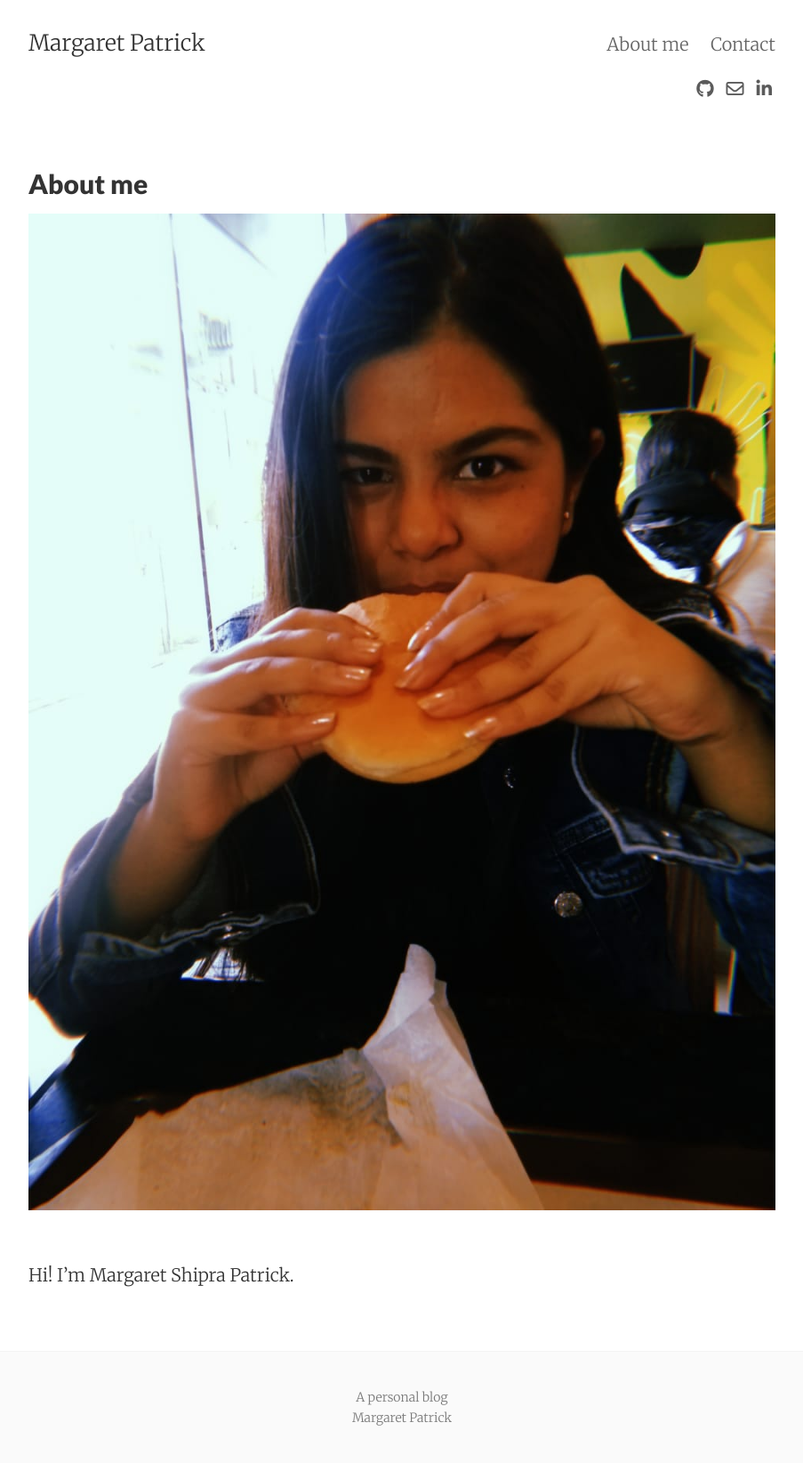
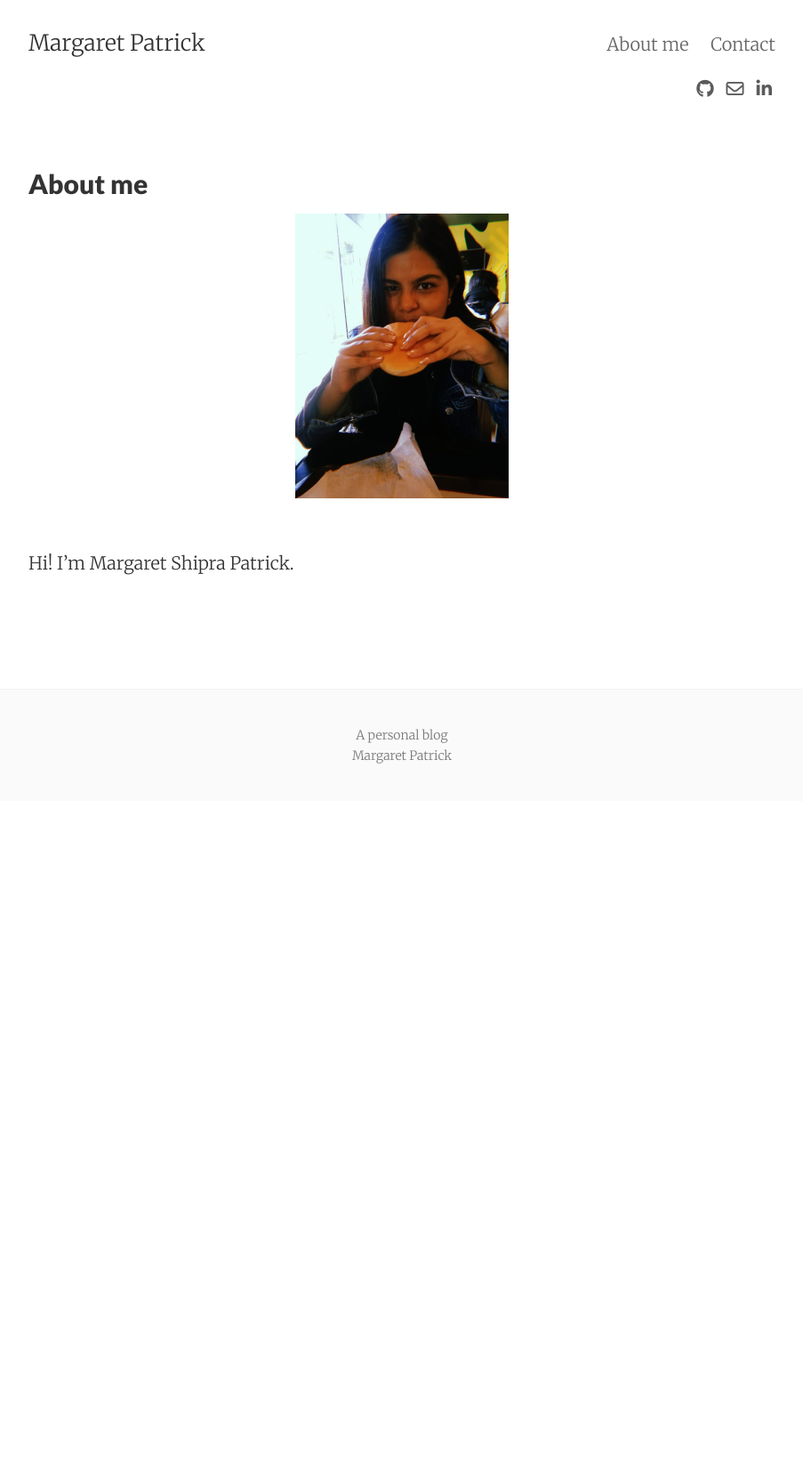
Before and after one commit to margaretpatrick/margaretpatrick.github.io, a Jekyll site: the page built from about.md, in a window 1280 px wide. Shown: the whole page at 89% size, without its empty margins (188-1091 px from the left). Built offline with Jekyll 4.4.1, drawn with Linux system fonts in a browser that asks for light colours; nearby versions of some CDN libraries; comment, search, counter and statistics services are not loaded; after the commit the page ends 900 px from its top, so only the background shows below that.

Commit message:
Update about.md

```diff
--- a/about.md
+++ b/about.md
@@ -5,7 +5,7 @@ permalink: /about/
 tags: about
 ---
 <p align="center">
-<img src="/images/shipra.jpeg"/>
+<img src="/images/shipra.jpeg" width="240" height = "320"/>
 </p>
 <br />
 Hi! I'm Margaret Shipra Patrick.
```
